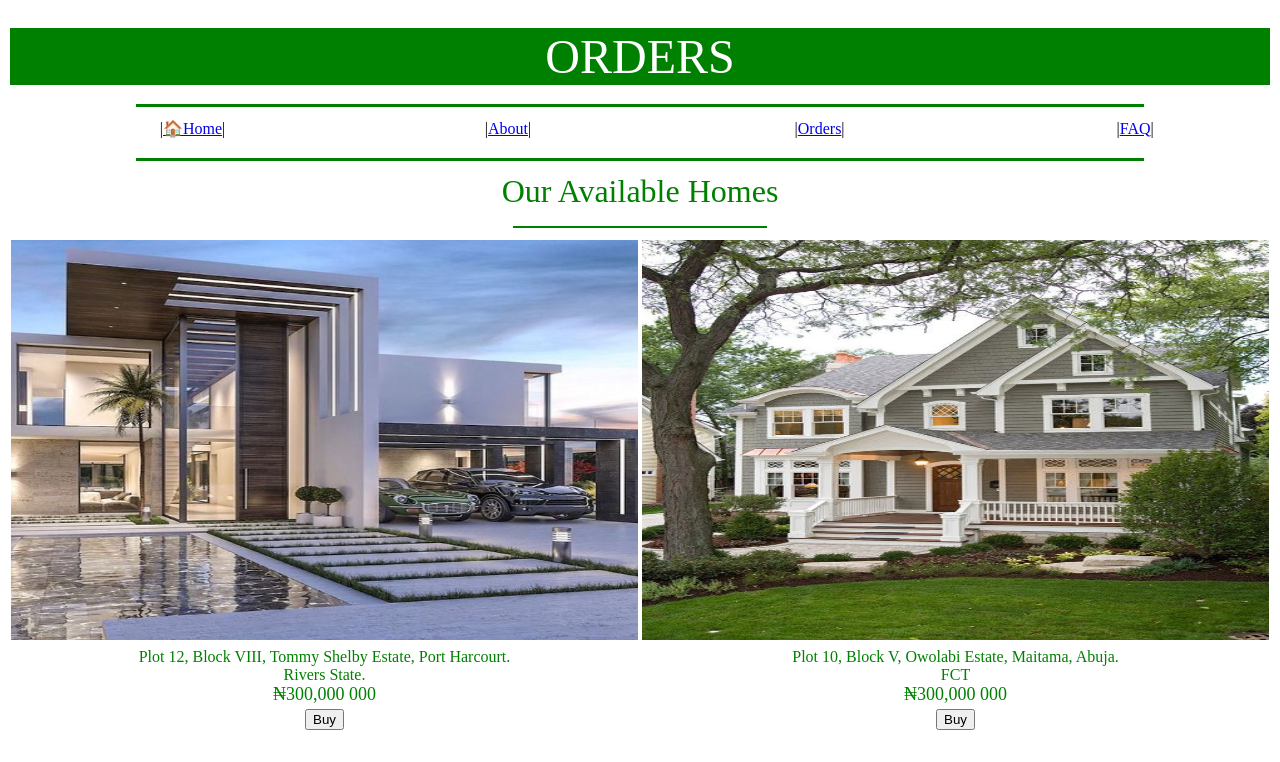
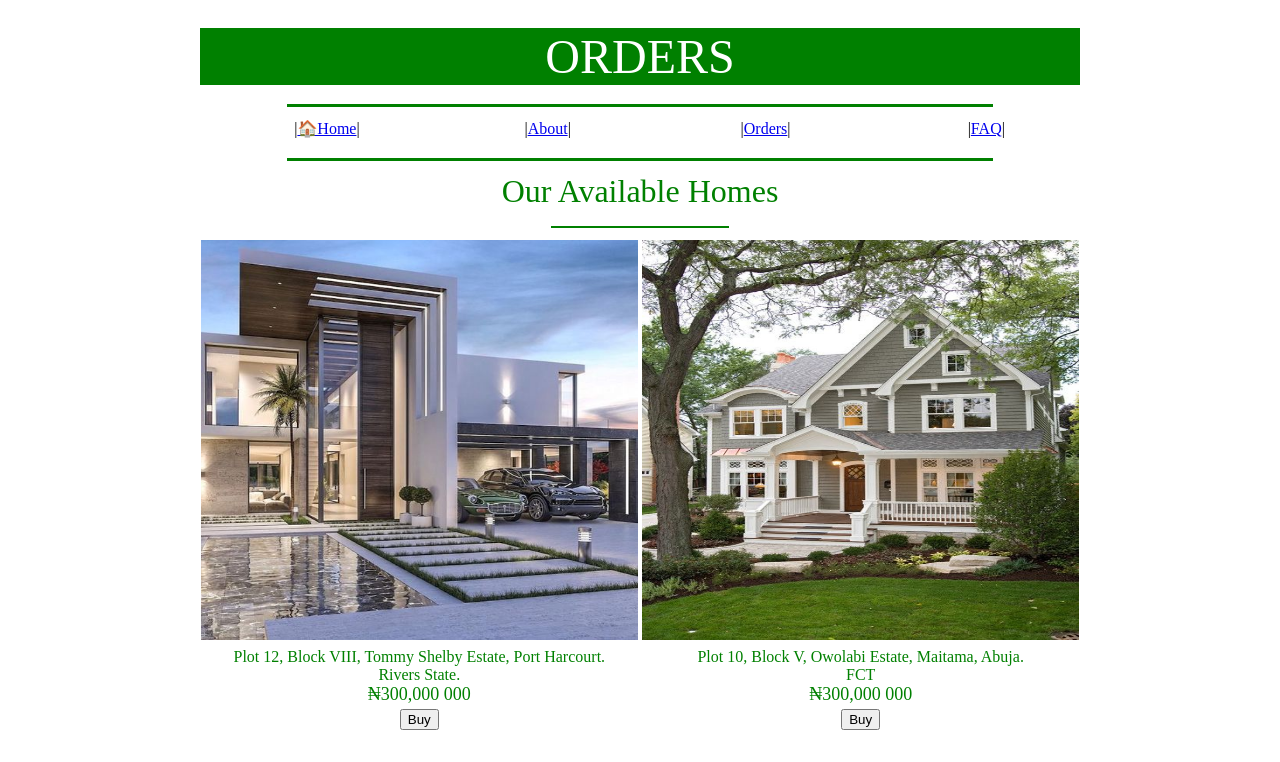
Before and after one commit to DannyS641/AptechAdronPractice, a plain HTML site: page 15/Orders.html in a window 1280 px wide. Shown: the top 762 px of the page. Drawn offline with Linux system fonts and the light colour scheme.

Commit message:
Update Orders.html

```diff
--- a/15/Orders.html
+++ b/15/Orders.html
@@ -6,7 +6,7 @@
     <title>Document</title>
 </head>
 <body>
-    <table align="center" border="0" width="100%">
+    <table align="center" border="0" width="70%">
         <tr>
             <td colspan="4"  align="center" bgcolor="green">
                 <font size="10" color="white" face="cooper black">
```
